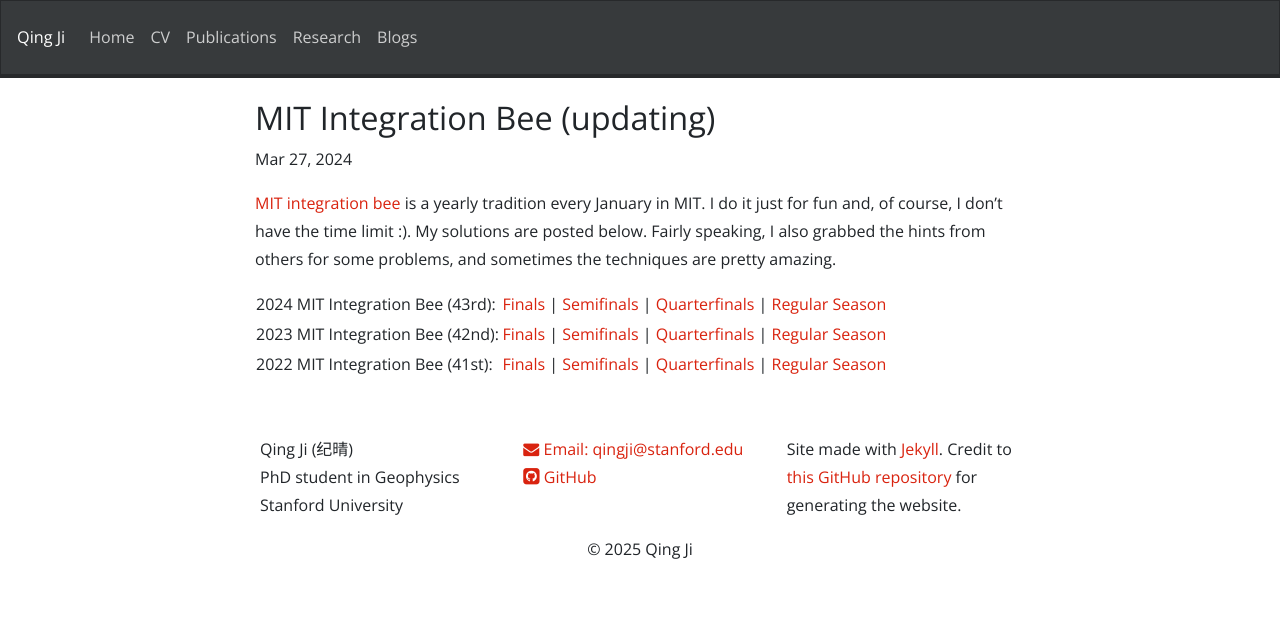
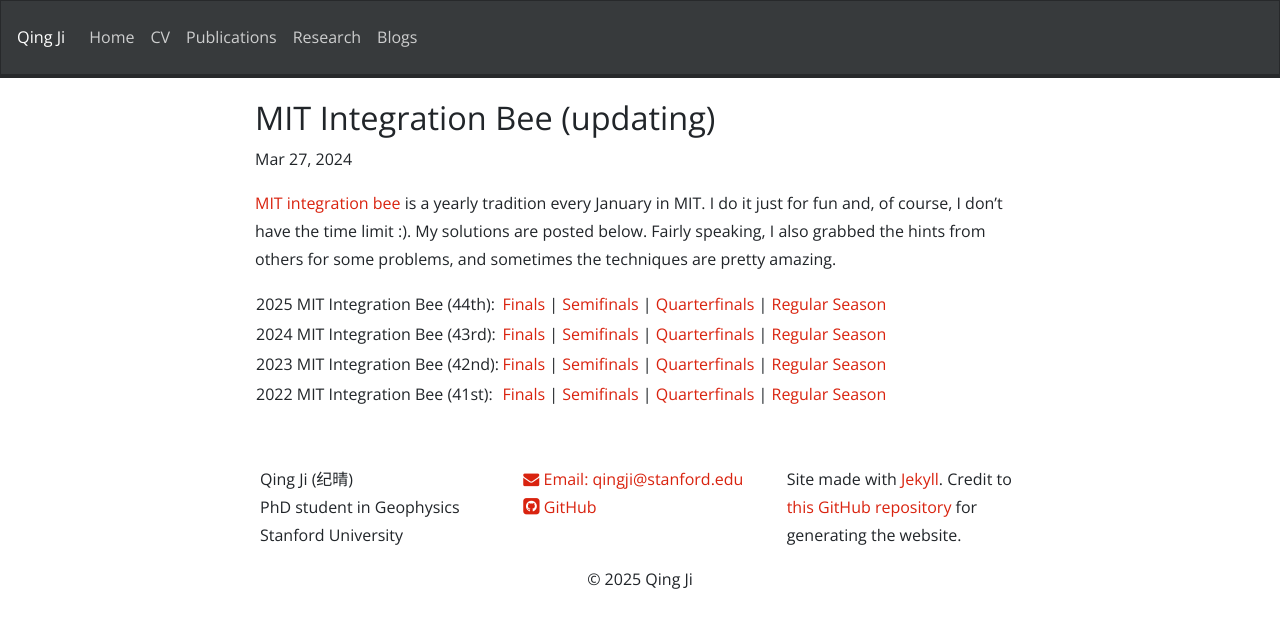
Before and after one commit to NickJi98/NickJi98.github.io, a Jekyll site: the page built from _posts/2024-03-27-MIT-integration.md, in a window 1280 px wide. Shown: the top 628 px of the page. Built offline with Jekyll 4.4.1, drawn with Linux system fonts in a browser that asks for light colours; nearby versions of some CDN libraries; a style sheet for code colours, icons or effects is not loaded.

Commit message:
Update files

```diff
--- a/_posts/2024-03-27-MIT-integration.md
+++ b/_posts/2024-03-27-MIT-integration.md
@@ -9,6 +9,12 @@ date: 2024-03-27
 <table style="width: 100%;">
   <col width="32%;">
   <col width="68%;">
+  <tr>
+    <td>2025 MIT Integration Bee (44th):</td>
+    <td>
+    <a href="{{ site.url }}{{ site.baseurl }}/_data/files/MIT_integration/2025_Finals.pdf" target="_blank">Finals</a> | <a href="{{ site.url }}{{ site.baseurl }}/_data/files/MIT_integration/2025_Semifinals.pdf" target="_blank">Semifinals</a> | <a href="{{ site.url }}{{ site.baseurl }}/_data/files/MIT_integration/2025_Quarterfinals.pdf" target="_blank">Quarterfinals</a> | <a href="{{ site.url }}{{ site.baseurl }}/_data/files/MIT_integration/2025_Regular.pdf" target="_blank">Regular Season</a>
+    </td>
+  </tr>
   <tr>
     <td>2024 MIT Integration Bee (43rd):</td>
     <td>
```
Also changed, not shown: 1 other file.
